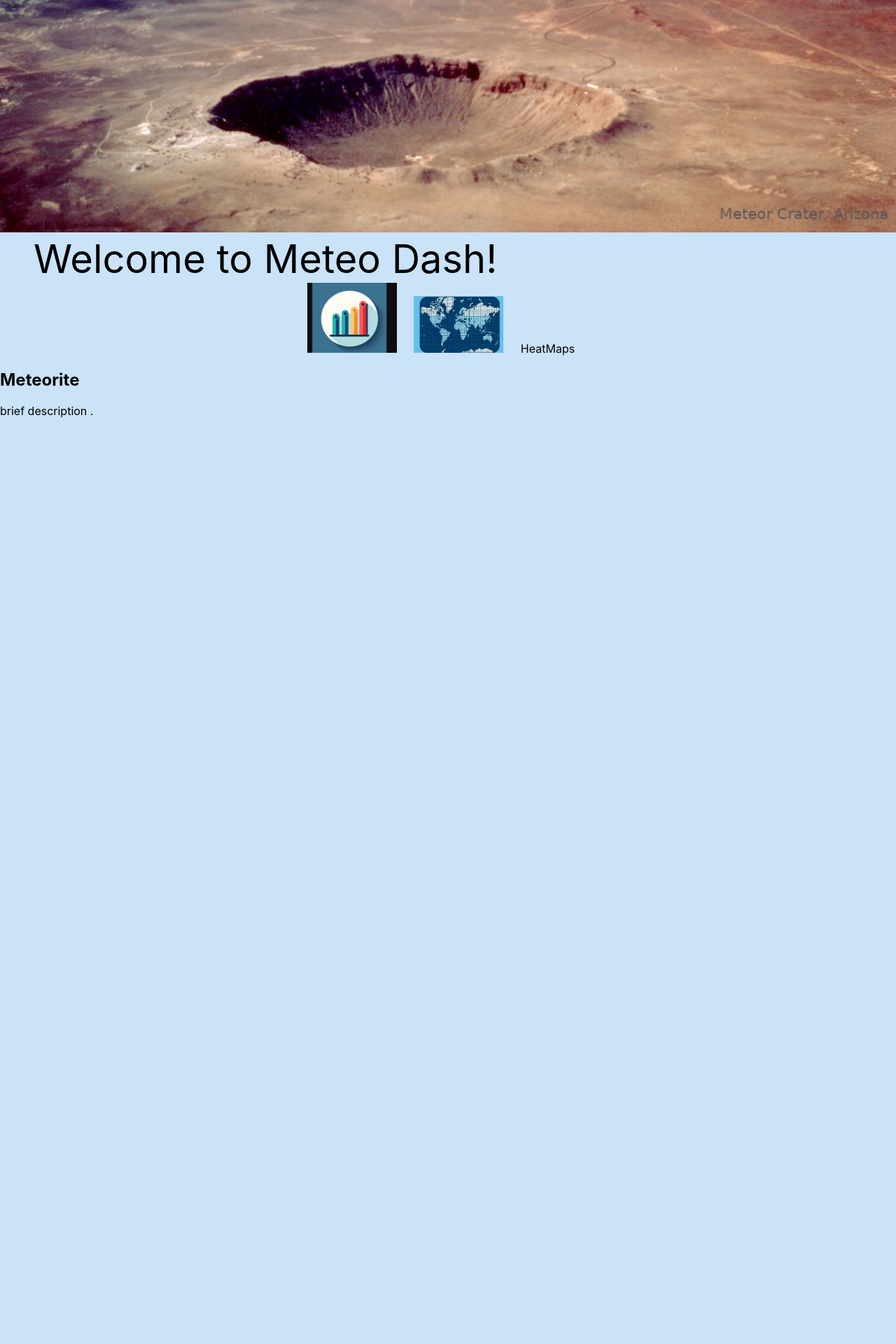
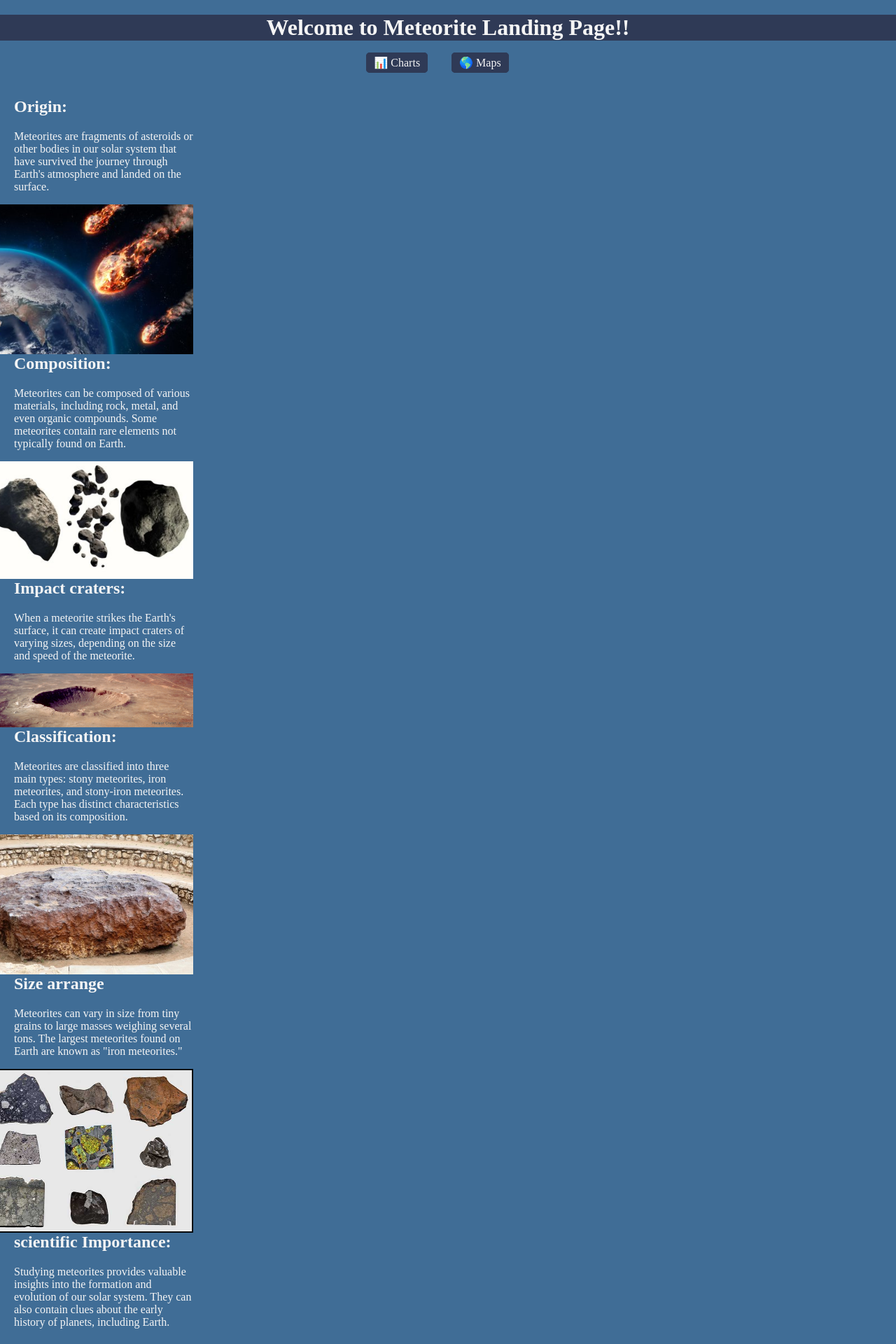
Before and after one commit to JuliWritesStories/Meteor-Project-3, a Flask app: page / in a window 1280 px wide. Shown: the top 1920 px of the page at 70% size. Before the commit the page ends 597 px from the top, so only its background shows below. Run offline with Flask 3, Linux system fonts and the light colour scheme; parts of the project's set-up code (start-up, migrations or seed data) failed here and were passed over.

Commit message:
html&css

```diff
--- a/static/CSS/style.css
+++ b/static/CSS/style.css
@@ -1,6 +1,7 @@
 body {
     padding: 0;
     margin: 0;
+    background-color: #406D96;
   }
 
   #map,
@@ -9,28 +10,112 @@
     height: 100%;
   }
 
+  .img {
+    float: right;
+    width: 300px; /* Set the width of the image */
+    height: auto;
+}
+  #chartContainer {
+    background-color: #406D96; /* Set the background color of the button to blue */
+    color:whitesmoke;
+    padding: 20px; /* Add padding to create space around the chart */
+    border-radius: 10px; /* Add rounded corners to the container */
+
+}
+.para{
+  background-color:#406D96;
+  color:whitesmoke;
+}
+
+.btn-custom {
+  background-color: #2F3A56; /* Set the background color of the button to blue */
+  color:whitesmoke; /* Set the text color of the button to white */
+  border: 1px solid #2F3A56; /* Set the border color of the button to blue */
+  padding: 5px 10px; /* Add padding to the button */
+  border-radius: 5px; /* Add border radius to the button for rounded corners */
+ margin-right:10px;
+}
+
   .col-md-12.jumbotron.text-center {
-    background-color: #EB984E; /* Set your desired color here */
+    background-color: #2F3A56; /* Set your desired color here */
+    color:whitesmoke;
 }
 
 .well {
-  background-color: #FFC857 ; /* Set your desired color here */
+  background-color: #2F3A56; /* Set the background color of the button to blue */
+  color:black;
 
+
+}
+
+#id {
+
+  color:black;
 }
 .map_drop{
   font-size: xx-large;
 
 }
+.panelhome {
+  /* float: right;
+  height: 100vh; /* Set the height of the panel to match the page height */
+  width: 20%; /* Set the width of the panel */
+  background-color:#406D96 ; /* Set the background color of the panel */
+  color:whitesmokey;
+  padding: 20px; Add padding inside the panel */
+  .panel {
+    display: flex;
+    justify-content: space-between;
+}
+
+.left-text {
+    text-align: left;
+}
+
+
+}
+
+.right-panel{
+
+  float: right;
+  height: 100vh; /* Set the height of the panel to match the page height */
+  width: 20%; /* Set the width of the panel */
+}
+
+
+.panel img {
+  display: block;
+  margin-bottom: 10px; /* Add margin between images */
+}
 
 
 .panel
 {
-  background-color :#EB984E;
+
+  background-color: #2F3A56;
+  color:whitesmoke;
 
 }
 
 .panel-body{
-  background-color:#FFC857;
+  background-color:#406D96;
+  color:whitesmoke;
+
+}
+.panel-title{
+  background-color: #2F3A56;
+  color:whitesmoke;
+
+}
+.ddp{
+  background-color: #2F3A56;
+  color:whitesmoke;
+
+}
+
+.heading{
+  background-color:#406D96;
+  color:whitesmoke;
 }
 .button {
   display: inline-block;
--- a/templates/homepage.html
+++ b/templates/homepage.html
@@ -26,62 +26,72 @@
             text-decoration: none;
             color: black;
         }
-        .st-emotion-cache-10trblm {
-    position: relative;
-    flex: 1 1 0%;
-    margin-left: calc(3rem);
-    font-size: 56px;
-}
-body {
-    -webkit-font-smoothing: antialiased;
-    -moz-osx-font-smoothing: grayscale;
-    font-family: Source Sans Pro,-apple-system,BlinkMacSystemFont,Segoe UI,Roboto,Oxygen,Ubuntu,Cantarell,Fira Sans,Droid Sans,Helvetica Neue,sans-serif;
-    margin: 0;
-    overflow: auto;
-    overflow: overlay;
-    overscroll-behavior: none;
-    background-color:#96c8f580;
-}
     </style>
+     <link rel="stylesheet" type="text/css" href="../static/css/style.css">
+
 </head>
 <body>
+    <header>
+       <div class="col-md-12 jumbotron text-center">
+        <h1>Welcome to Meteorite Landing Page!!</h1>
+       </div>
+       <nav>
+        <ul class="list-inline text-right"> <!-- Align the list to the right -->
+            <li><a href="{{ url_for("charts") }}" class="btn btn-custom">&#128202 Charts</a></li>
+            <li><a href="{{ url_for("maps") }}" class="btn btn-custom">&#127758 Maps</a></li>
+        </ul>
+    </nav>
+       <div>
 
-    <div class ="row" >
-        <div style ="width:100%" class="col-md-12">
-            <img  src="../static/Images/meteror.jpg" alt="meteror" style ="width:100%">
+    </div>
+    </header>
+  <body>
+    <div class="panelhome">
+        <div class="left-text">
+            <div class="col-md-3">
+            <h2 class="heading">Origin:</h2>
+            <p class="para">Meteorites are fragments of asteroids or other bodies in our solar system that have survived the journey through Earth's atmosphere and landed on the surface.</p>
+            <img src="static/Images/meteor1.jpg"  class="img" alt="Image 1">
         </div>
-    </div>
-    <div class ="row" >
-        <div style ="width:100%" class="col-md-12">
-           <span class ="st-emotion-cache-10trblm">Welcome to Meteo Dash!</span>
+             <div class="col-md-3">
+            <h2 class="heading">Composition:</h2>
+            <p class="para">Meteorites can be composed of various materials, including rock, metal, and even organic compounds. Some meteorites contain rare elements not typically found on Earth.</p>
+            <img src="static/Images/meteor2.jpg"  class="img" alt="Image 2">
+            </div>
+            <div>
+            <h2 class="heading">Impact craters:</h2>
+            <p class="para">When a meteorite strikes the Earth's surface, it can create impact craters of varying sizes, depending on the size and speed of the meteorite.</p>
+            <img src="static/Images/meteror.jpg"  class="img"alt="Image 3">
+           </div>
+           <div>
+            <h2 class="heading">Classification:</h2>
+            <p class="para"> Meteorites are classified into three main types: stony meteorites, iron meteorites, and stony-iron meteorites. Each type has distinct characteristics based on its composition.</p>
+            <img src="static/Images/meteorite.jpg"  class="img"alt="Image 4">
+            </div>
+            <div>
+
+            </div>
+            <h2 class="heading">Size arrange</h2>
+            <p class="para">Meteorites can vary in size from tiny grains to large masses weighing several tons. The largest meteorites found on Earth are known as "iron meteorites."</p>
+            <img src="static/Images/meteorite-assortment.jpg"  class="img"alt="Image 5">
+           </div>
+            <h2 class="heading">scientific Importance:</h2>
+            <p class="para"> Studying meteorites provides valuable insights into the formation and evolution of our solar system. They can also contain clues about the early history of planets, including Earth.</p>
+
+
         </div>
-    </div>
-    <div class ="row">
 
-        <nav>
-            <ul>
-                <li><a href="{{ url_for("charts") }}">
-                    <img  src="../static/Images/ststs.png" alt="meteror" style ="width:10% ;height: 10%;">
-                </a></li>
-                <li><a href="{{ url_for("maps") }}">
-                    <img  src="../static/Images/worldmap.png" alt="meteror" style ="width:10% ;height: 10%;">
-                </a></li>
-                <li><a href="{{ url_for("heatmaps") }}">HeatMaps</a></li>
+    <div class="right-panel">
+        <img src="static/Images/meteor1.jpg"  class="img" alt="Image 1">
+        <img src="static/Images/meteor2.jpg"  class="img" alt="Image 2">
+        <img src="static/Images/meteror.jpg"  class="img"alt="Image 3">
+        <img src="static/Images/meteorite.jpg"  class="img"alt="Image 4">
+        <img src="static/Images/meteorite-assortment.jpg"  class="img"alt="Image 5">
+            <!-- Your content for the right panel goes here -->
+        </div>
 
-                <!-- <li><a href="#contact">Contact</a></li> -->
-            </ul>
-        </nav>
     </div>
 
 
-    <section id="about">
-        <h2>Meteorite</h2>
-        <p>brief description .</p>
-        <div class="gallery">
 
-        </div>
-    </section>
-
-
-</body>
-</html>
+  </body>
```
Also changed, not shown: static/js/charts.js (+83 -24 lines), templates/charts.html (+7 -7 lines), templates/maps.html (+5 -4 lines), static/Images/meteorite-assortment.jpg (added), static/Images/meteorite.jpg (added).
